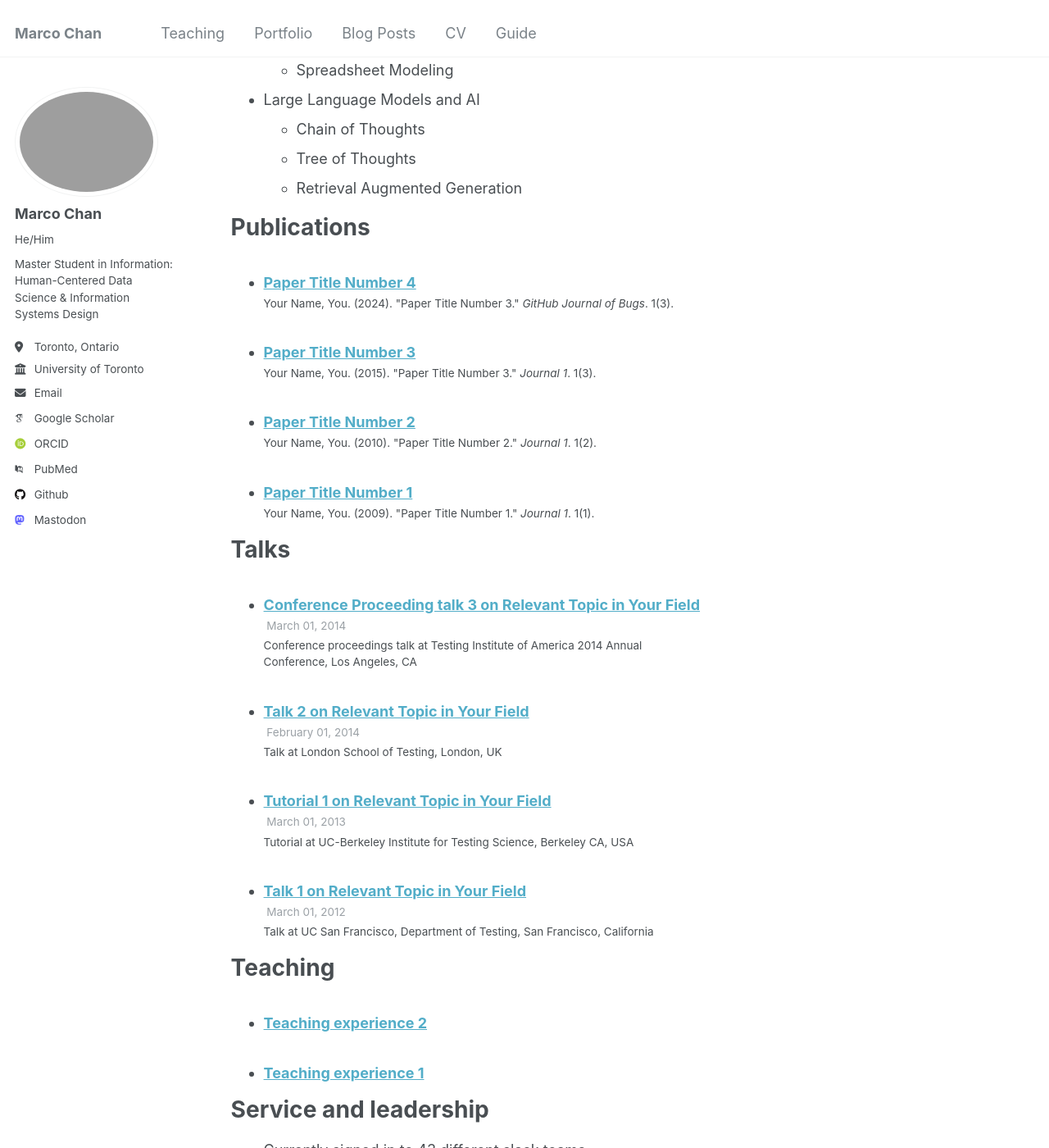
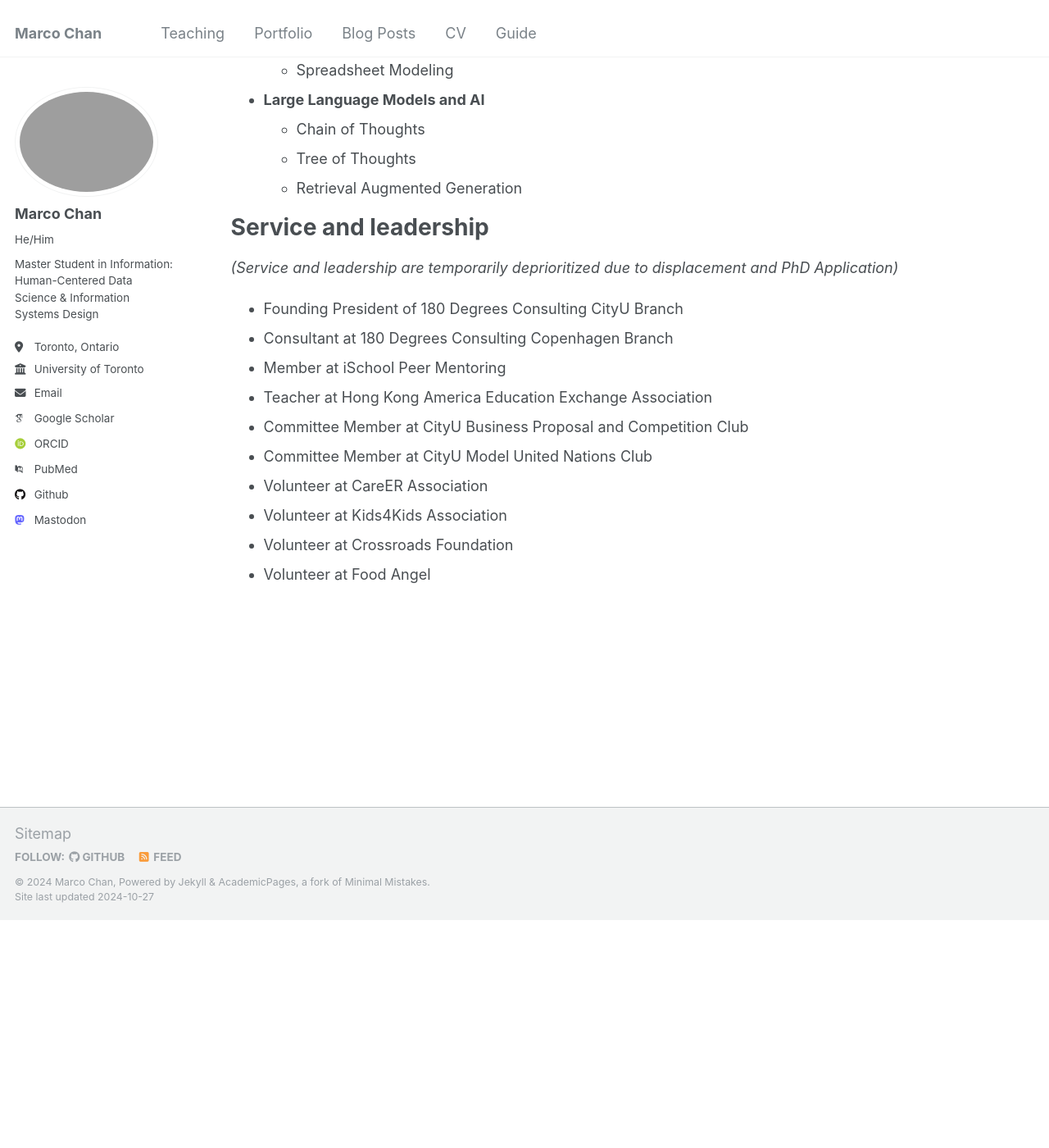
Before and after one commit to Marco-ProspectivePhD/home, a Jekyll site: the page built from _pages/cv.md, in a window 1280 px wide and 1400 px high, scrolled down 2595 px. Shown: the whole window at 82% size. Built offline with Jekyll 4.4.1, drawn with Linux system fonts in a browser that asks for light colours; some web fonts are replaced; after the commit the page ends 3717 px from its top, so only the background shows below that; some of the changed text lies outside the part shown.

Commit message:
Update cv.md

```diff
--- a/_pages/cv.md
+++ b/_pages/cv.md
@@ -72,12 +72,12 @@ Work experience
 
 Skills
 ======
-* Qualitiative Research
+* **Qualitiative Research**
   * Thematic Analysis
   * Semi-Structured Interview
   * NVivo 14
 
-* Quantitative Research
+* **Quantitative Research**
   * Data Preparation
   * Regression Analysis
   * Cluster Analysis
@@ -85,7 +85,7 @@ Skills
   * Text Processing
   * Graph Analysis
 
-* Data Visualization
+* **Data Visualization**
   * Python
   * Pandas
   * Tableau
@@ -95,30 +95,22 @@ Skills
   * SQL
   * Spreadsheet Modeling
 
-* Large Language Models and AI
+* **Large Language Models and AI**
   * Chain of Thoughts
   * Tree of Thoughts
   * Retrieval Augmented Generation
 
-
-Publications
-======
-  <ul>{% for post in site.publications reversed %}
-    {% include archive-single-cv.html %}
-  {% endfor %}</ul>
-
-Talks
-======
-  <ul>{% for post in site.talks reversed %}
-    {% include archive-single-talk-cv.html  %}
-  {% endfor %}</ul>
-
-Teaching
-======
-  <ul>{% for post in site.teaching reversed %}
-    {% include archive-single-cv.html %}
-  {% endfor %}</ul>
-
 Service and leadership
 ======
-* Currently signed in to 43 different slack teams
+*(Service and leadership are temporarily deprioritized due to displacement and PhD Application)*
+
+* Founding President of 180 Degrees Consulting CityU Branch
+* Consultant at 180 Degrees Consulting Copenhagen Branch
+* Member at iSchool Peer Mentoring
+* Teacher at Hong Kong America Education Exchange Association
+* Committee Member at CityU Business Proposal and Competition Club
+* Committee Member at CityU Model United Nations Club
+* Volunteer at CareER Association
+* Volunteer at Kids4Kids Association
+* Volunteer at Crossroads Foundation
+* Volunteer at Food Angel
```
